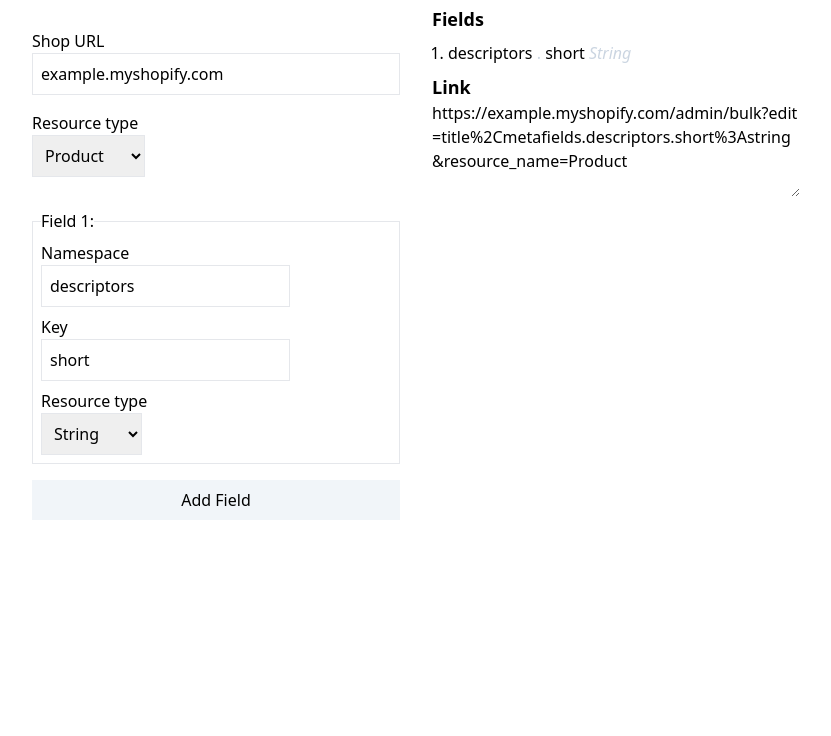
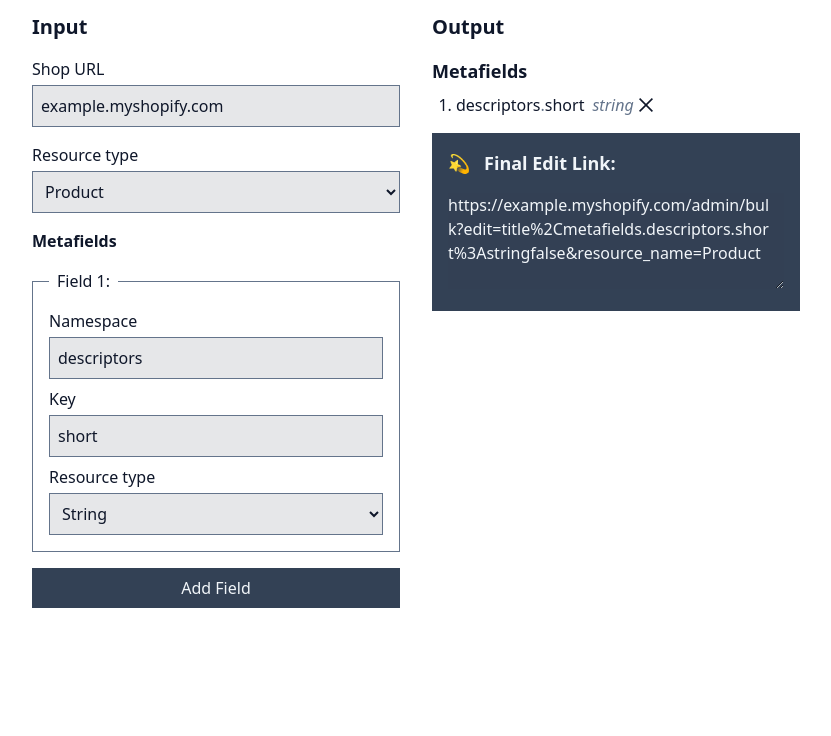
Before and after one commit to skarges3/metabulk, a plain HTML site: page index.html in a window 1280 px wide. Shown: the part 223-959 px from the top of the page, without its empty margins (224-1055 px from the left). Before the commit the page ends 871 px from the top, so only its background shows below. Drawn offline with nearby package versions, Linux system fonts and the light colour scheme.

Commit message:
updates!

```diff
--- a/index.html
+++ b/index.html
@@ -1,47 +1,53 @@
 <!DOCTYPE html>
-<html lang="en">
+<html lang="en" class="bg-white dark:bg-slate-900 text-slate-900 dark:text-slate-100">
 <head>
     <meta charset="UTF-8">
     <meta http-equiv="X-UA-Compatible" content="IE=edge">
     <meta name="viewport" content="width=device-width, initial-scale=1.0">
-    <title>Shopify Metafields</title>
+    <title>Metabulk - A Shopify Metafields Bulk Edit Link Generator</title>
     <script src="https://unpkg.com/alpinejs" defer></script>
     <script src="https://cdn.tailwindcss.com/"></script>
 </head>
 <body x-data="meta" class="grid grid-cols-1 md:grid-cols-2 gap-8 max-w-screen-lg mx-auto p-8 md:p-32">
-    <h1 class="col-span-full text-2xl font-bold">Shopify Bulk Metafield Generator</h1>
+    <div class="col-span-full space-y-4">
+        <h1 class="text-2xl font-bold">Metabulk <sup class="uppercase text-xs">Beta</sup></h1>
+        <p class="text-lg text-slate-500">A Shopify Metafields Bulk Edit Link Generator</p>
+    </div>
     <section>
-        <h2 class="text-xl font-bold">Inputs</h2>
-        <form class="grid grid-cols-1 gap-4 mt-8">
+        <h2 class="text-xl font-bold mb-4">Input</h2>
+        <form class="grid grid-cols-1 gap-4">
             <div>
-                <label for="shop" class="block">Shop URL</label>
-                <input type="text" name="shop" id="shop" x-model="shop" class="border w-full p-2" placeholder="example.myshopify.com">
+                <label for="shop" class="block pb-1">Shop URL</label>
+                <input type="text" name="shop" id="shop" x-model="shop" class="border border-slate-500 w-full p-2 bg-slate-900 bg-opacity-10" placeholder="example.myshopify.com">
             </div>
             <div>
-                <label for="resource" class="block">Resource type</label>
-                <select name="resource" id="resource" x-model="resource" class="border p-2">
+                <label for="resource" class="block pb-1">Resource type</label>
+                <select name="resource" id="resource" x-model="resource" class="border border-slate-500 w-full p-2 bg-slate-900 bg-opacity-10">
                     <option value="Product">Product</option>
+                    <option value="ProductVariant">Variant</option>
                     <option value="Collection">Collection</option>
                     <option value="Article">Article</option>
                 </select>
             </div>
+            <div>
+                <h3 class="font-bold">Metafields</h3>
                 <ul class="space-y-4">
-                <template x-for="(field, index) in fields">
+                    <template x-for="(field, index) in fields" :key="'field_input__' + index">
                         <li>
-                        <fieldset class="grid grid-cols-1 gap-2 border p-2">
-                            <legend>Field <span x-text="index + 1 + ': '"></span></legend>
+                            <fieldset class="grid grid-cols-1 gap-2 border border-slate-500 p-4">
+                                <legend class="px-2">Field <span x-text="index + 1 + ': '"></span></legend>
                                 <div>
-                                <label :for="'namespace_' + index + 1" class="block">Namespace</label>
-                                <input type="text" :name="'namespace_' + index + 1" :id="'namespace_' + index + 1" x-model="fields[index].namespace" class="border p-2"></span>
+                                    <label :for="'namespace_' + index" class="block pb-1">Namespace</label>
+                                    <input type="text" :name="'namespace_' + index" :id="'namespace_' + index" x-model="fields[index].namespace" class="border border-slate-500 w-full p-2 bg-slate-900 bg-opacity-10"></span>
                                 </div>
                                 <div>
-                                <label :for="'key_' + index + 1" class="block">Key</label>
-                                <input type="text" :name="'key_' + index + 1" :id="'key_' + index + 1" x-model="fields[index].key" class="border p-2"></span>
+                                    <label :for="'key_' + index" class="block pb-1">Key</label>
+                                    <input type="text" :name="'key_' + index" :id="'key_' + index" x-model="fields[index].key" class="border border-slate-500 w-full p-2 bg-slate-900 bg-opacity-10"></span>
                                 </div>
                                 <div>
-                                <label :for="'type_' + index + 1" class="block">Resource type</label>
-                                <select :name="'type_' + index + 1" :id="'type_' + index + 1" x-model="fields[index].type" class="border p-2">
-                                    <option value="string">String</option>
+                                    <label :for="'type_' + index" class="block pb-1">Resource type</label>
+                                    <select :name="'type_' + index" :id="'type_' + index" x-model="fields[index].type" class="border border-slate-500 w-full p-2 bg-slate-900 bg-opacity-10">
+                                        <option value="string" selected>String</option>
                                         <option value="boolean">Boolean</option>
                                         <option value="number">Number</option>
                                         <option value="select">Select</option>
@@ -52,28 +58,37 @@
                         </li>
                     </template>
                 </ul>
-            <button type="button" @click="fields.push({})" class="p-2 bg-slate-100">Add Field</button>
+            </div>
+            <button type="button" @click='fields.push({ "type": "string" }); $nextTick(() => { selectNewest() });' class="p-2 w-full text-slate-100 bg-slate-700">Add Field</button>
         </form>
     </section>
     <section>
-        <div class="grid grid-cols-1 gap-2">
+        <div class="grid grid-cols-1 gap-4">
             <h2 class="text-xl font-bold">Output</h2>
             <div>
-                <h3 class="text-lg font-bold">Fields</h3>
-                <ul class="list-decimal pl-4">
-                    <template x-for="(field, index) in fields">
-                        <li class="mt-2">
-                            <span x-text="field.namespace"></span>
-                            <span class="text-slate-300">.</span>
-                            <span x-text="field.key"></span>
-                            <span x-text="field.type" class="text-slate-300 italic capitalize"></span>
+                <h3 class="text-lg font-bold">Metafields</h3>
+                <ul class="list-decimal pl-6" >
+                    <template x-for="(field, index) in fields" :key="'field_display__' + index">
+                        <li class="mt-2" x-show="field.key || field.namespace">
+                            <div class="flex items-center jusify-start">
+                                <span>
+                                    <span x-text="field.namespace" class="break-all"></span><span class="text-slate-500">.</span><span x-text="field.key" class="break-all"></span><span x-text="field.type" class="text-slate-500 italic capitalize ml-2"></span>
+                                </span>
+                                <button @click="removeField(index)" class="px-1">
+                                    <svg class="w-4 h-full" aria-hidden="true" role="presentation" viewBox="0 0 10 10" xmlns="http://www.w3.org/2000/svg">
+                                        <line x1="1" x2="9" y1="1" y2="9" stroke="currentColor" />
+                                        <line x1="9" x2="1" y1="1" y2="9" stroke="currentColor" />
+                                    </svg>
+                                    <span class="sr-only">Remove</span>
+                                </button>
+                            </div>
                         </li>
                     </template>
                 </ul>
             </div>
-            <div>
-                <h3 class="text-lg font-bold">Link</h3>
-                <textarea name="finalURL" id="finalURL" rows="4" x-model="finalURL" class="break-all w-full" onclick="this.select();" readonly></textarea>
+            <div class="bg-slate-700 text-slate-100 p-4 space-y-4">
+                <h3 class="text-lg font-bold"><span aria-hidden="true">💫 &nbsp; </span>Final Edit Link:</h3>
+                <textarea name="finalURL" id="finalURL" rows="4" x-model="finalURL" class="break-all w-full bg-slate-700 bg-opacity-10" onclick="this.select();" readonly></textarea>
             </div>
         </div>
     </section>
@@ -96,9 +111,15 @@
                         }
                         return `metafields.${field.namespace}.${field.key}:${field.type}`
                     })
-                    let url = `https://${this.shop}/admin/bulk?edit=title%2C${encodeURIComponent(fieldsString)}&resource_name=${this.resource}`
+                    let url = `https://${this.shop}/admin/bulk?edit=title${ this.fields.length ? '%2C' + encodeURIComponent(fieldsString) : '' }${ this.resource == "ProductVariant" && '&show=full_title' }&resource_name=${this.resource}`
                     return url
                 },
+                removeField(index) {
+                    this.fields.splice(index)
+                },
+                selectNewest() {
+                    document.querySelector(`#namespace_${ this.fields.length -1 }`).focus()
+                }
             }))
         })
     </script>
```
Lines whose indentation alone changed are shown as unchanged.
